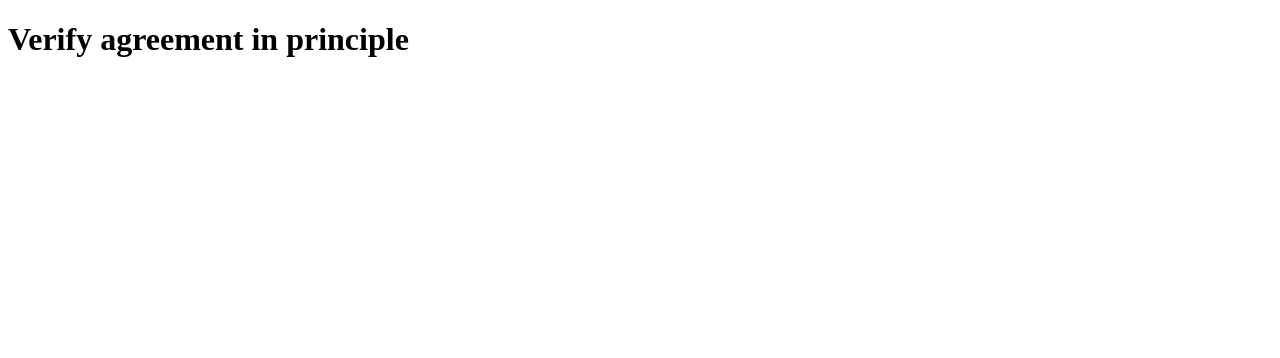
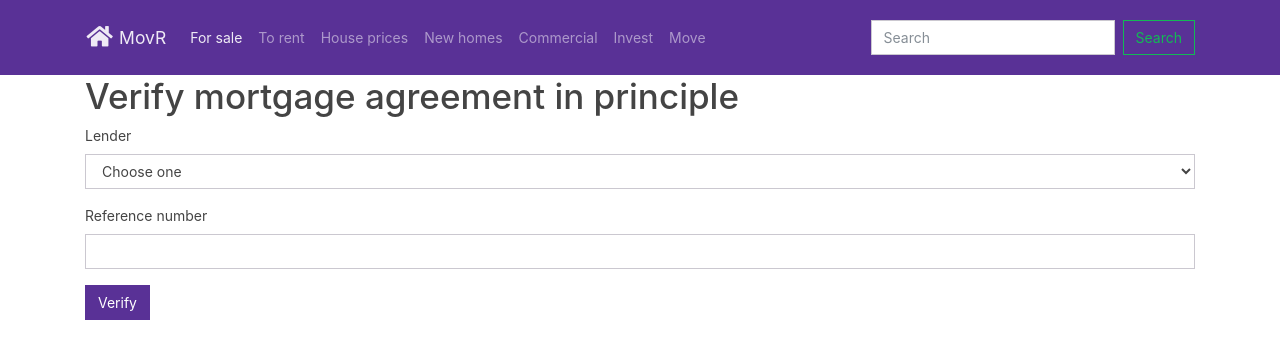
Before and after one commit to LandRegistry/digital-street-prototype, a website: page app/views/v0/buyer-verify-agreement-in-principle.html in a window 1280 px wide. Drawn offline with nearby package versions, Linux system fonts and the light colour scheme; files that its build step writes are made by us from their sources.

Commit message:
verify agreement in principle

```diff
--- a/app/views/v0/buyer-verify-agreement-in-principle.html
+++ b/app/views/v0/buyer-verify-agreement-in-principle.html
@@ -2,14 +2,38 @@
 
 {% block pageStyles %}
 <!-- Custom page styles go here -->
-    <link rel="stylesheet" href="/public/stylesheets/movr.css" />
+<link href="https://stackpath.bootstrapcdn.com/bootswatch/4.1.2/pulse/bootstrap.min.css" rel="stylesheet" integrity="sha384-J7kOMHmyCHLNgMkMNyYuEvEZfdApW59rmw1I94S42EBym3qwLozQi2LGSOzIDRWW" crossorigin="anonymous">
+{% endblock %}
+
+{% block pageTitle %}Agreement in Principle | MovR{% endblock %}
+
+{% block navbar %}
+{% include 'includes/movr_navbar.html' %}
 {% endblock %}
 
 {% block content %}
 <!-- Main content goes here -->
-<h1>Verify agreement in principle</h1>
+<div class="row">
+    <div class="col">
+        <h1>Verify mortgage agreement in principle</h1>
+        <form>
+            <div class="form-group">
+                <label for="lender">Lender</label>
+                <select class="form-control" id="lender">
+                    <option selected disabled hidden>Choose one</option>
+                    <option>NatWesteros</option>
+                    <option>Iron Bank of Braavos</option>
+                    <option>Gringotts Wizarding Bank</option>
+                    <option>Gotham National Bank</option>
+                    <option>Imperial Bank</option>
+                </select>
+            </div>
+            <div class="form-group">
+                <label for="buyerName">Reference number</label>
+                <input type="text" class="form-control" id="buyerName">
+            </div>
+            <button type="submit" class="btn btn-primary">Verify</button>
+        </form>
+    </div>
+</div>
 {% endblock %}
-
-{% block pageScripts %}
-<!-- Custom page scripts go here -->
-{% endblock %}
```
